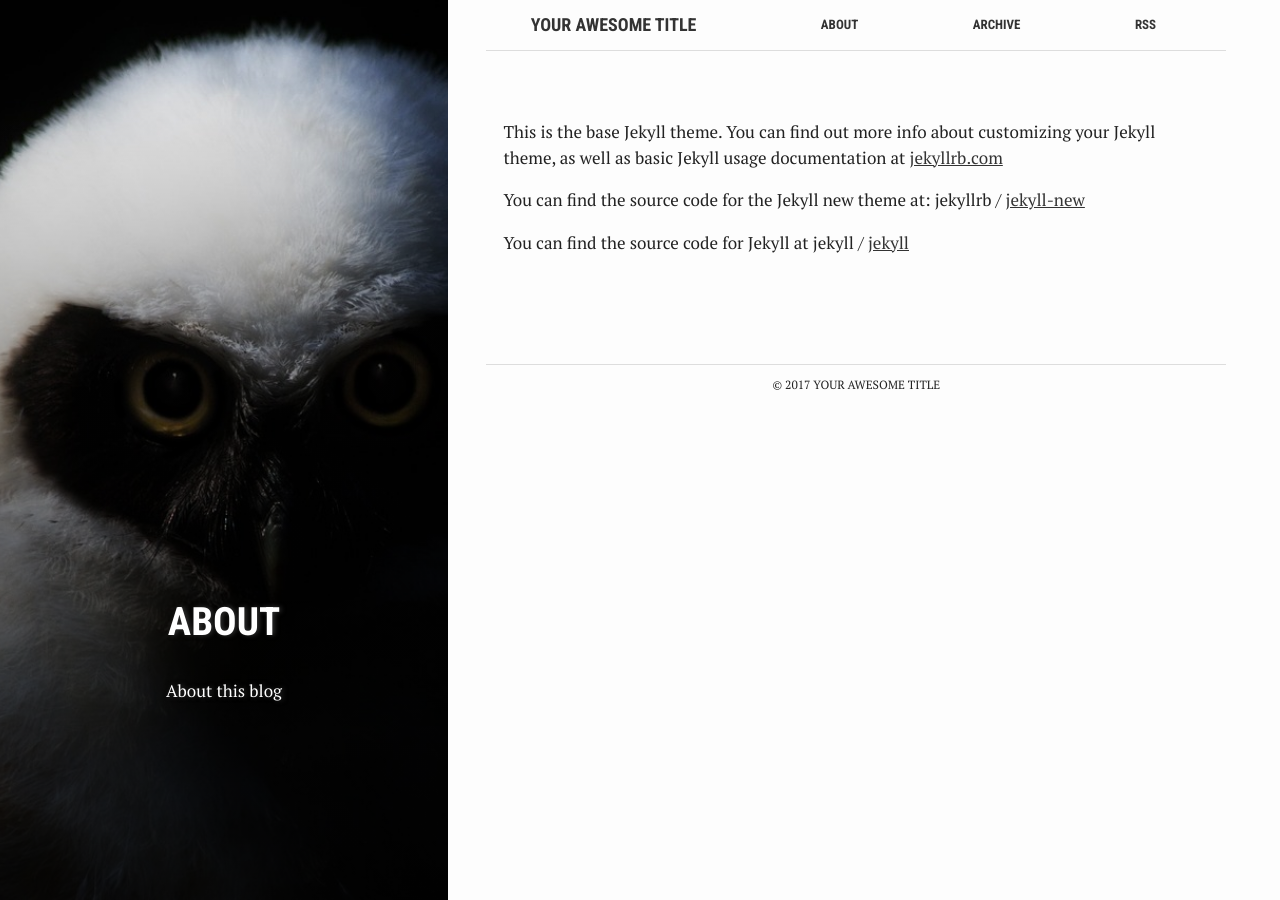
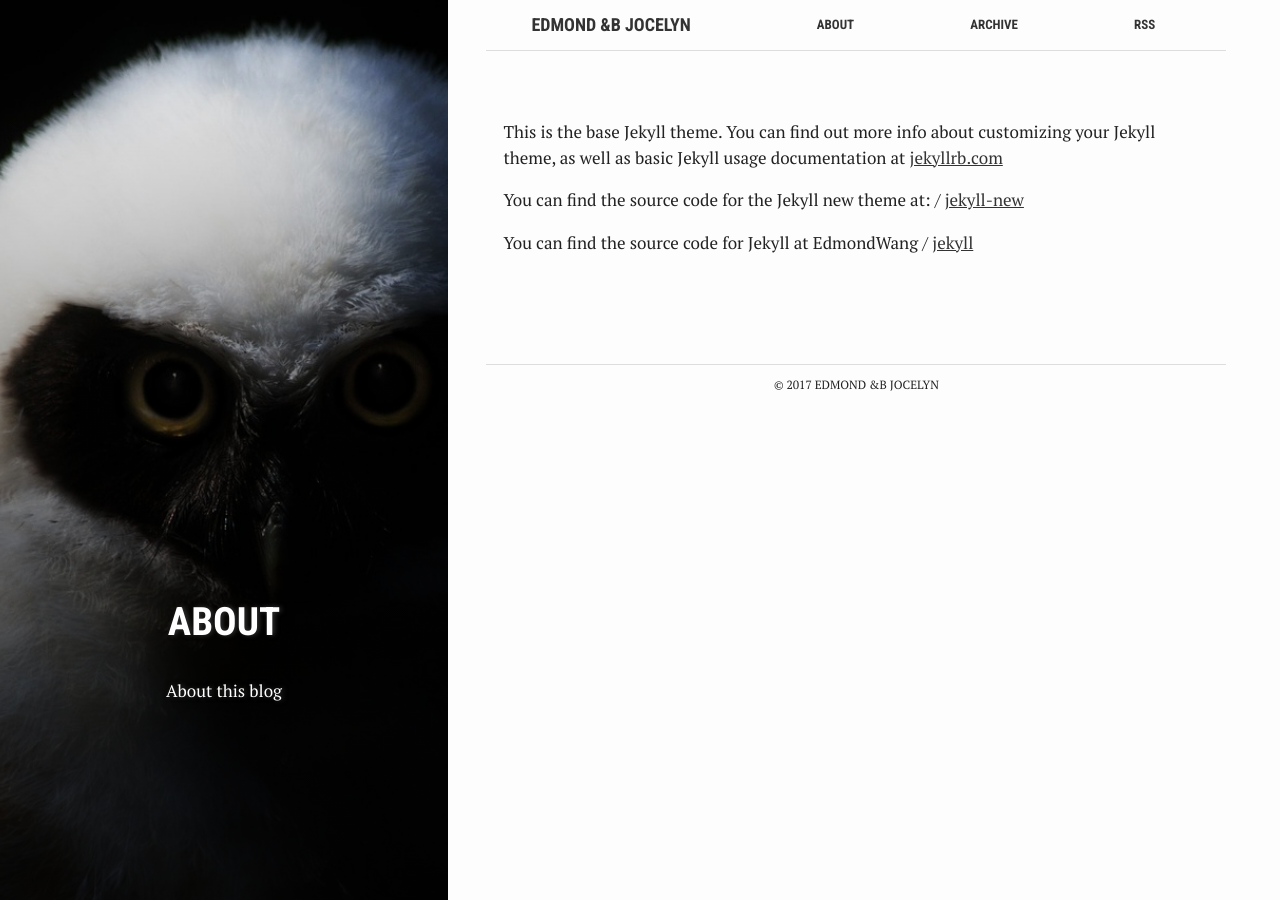
Before and after one commit to EdmondWang/EdmondWang.github.io, a Jekyll site: the page built from about.md, in a window 1280 px wide. Built offline with Jekyll 4.4.1, drawn with Linux system fonts in a browser that asks for light colours; some of the changed lines change nothing that is shown.

Commit message:
change config

```diff
--- a/_config.yml
+++ b/_config.yml
@@ -6,17 +6,14 @@
 # 'jekyll serve'. If you change this file, please restart the server process.
 
 # Site settings
-title: Your awesome title
-email: your-email@domain.com
-description: > # this means to ignore newlines until "baseurl:"
-  Write an awesome description for your new site here. You can edit this
-  line in _config.yml. It will appear in your document head meta (for
-  Google search results) and in your feed.xml site description.
+title: Edmond &b Jocelyn
+email: 644568491@qq.com
+description: > # To record any exicting, impressive and beautiful moment of our life.
 baseurl: "" # the subpath of your site, e.g. /blog
 lang: "en"
 url: "https://edmondwang.github.io" # the base hostname & protocol for your site
-twitter_username: jekyllrb
-github_username:  jekyll
+twitter_username:
+github_username:  EdmondWang
 disqus_username:
 
 # Build settings
```
